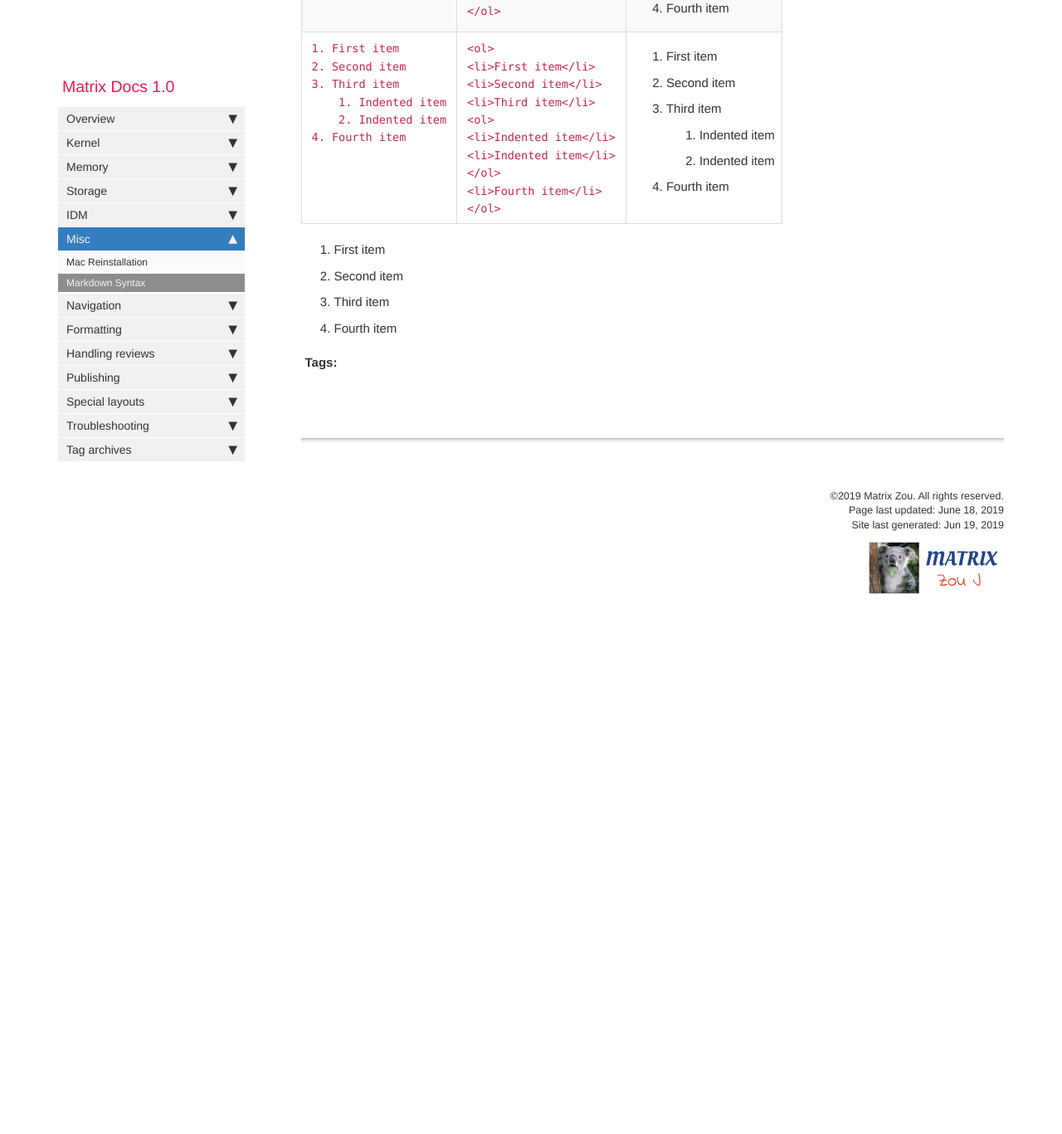
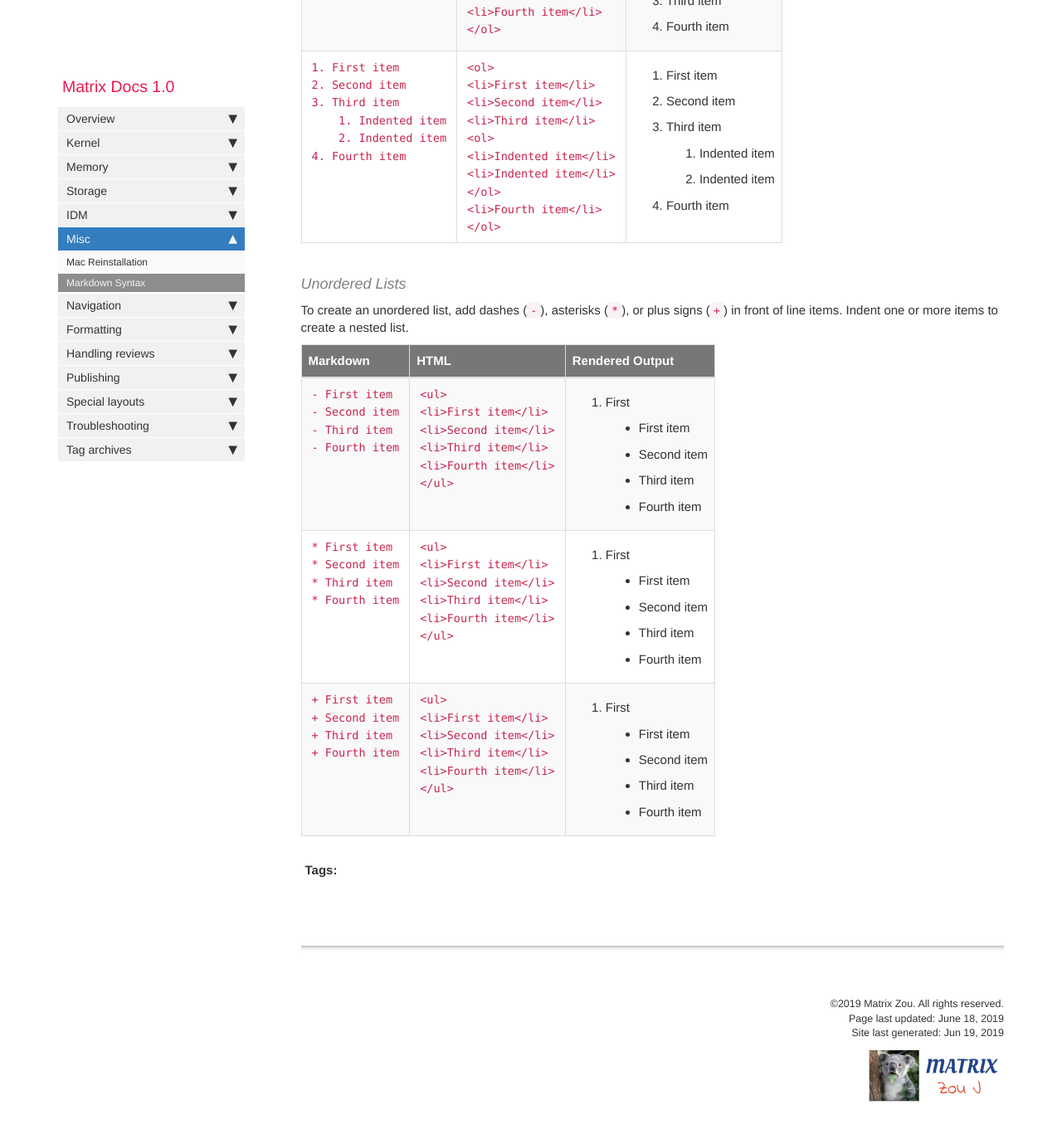
Before and after one commit to matrixzj/documentations, a Jekyll site: the page built from pages/misc/misc_markdown.md, in a window 1280 px wide and 1400 px high, scrolled down 3096 px. Shown: the top 1367 px of the window at 83% size. Built offline with Jekyll 4.4.1, drawn with Linux system fonts in a browser that asks for light colours; comment, search, counter and statistics services are not loaded; before the commit the page ends 3884 px from its top, so only the background shows below that.

Commit message:
There are 1 files have been modified at 2019-06-19 09:02:10 . 	-rw-r--r-- 1 jzou ops 6769 Jun 19 09:02 pages/misc/misc_markdown.md No files have been added. No files have been deleted. No file type has been changed.

```diff
--- a/pages/misc/misc_markdown.md
+++ b/pages/misc/misc_markdown.md
@@ -100,6 +100,16 @@ To create an ordered list, add line items with numbers followed by periods. The
 `1. First item`<br>`2. Second item`<br>`3. Third item`<br>`    1. Indented item`<br>`    2. Indented item`<br>`4. Fourth item ` | `<ol>`<br>`<li>First item</li>`<br>`<li>Second item</li>`<br>`<li>Third item</li>`<br>`<ol>`<br>`<li>Indented item</li>`<br>`<li>Indented item</li>`<br>`</ol>`<br>`<li>Fourth item</li>`<br>`</ol> ` | {::nomarkdown}<ol><li>First item</li><li>Second item</li><li>Third item</li><ol><li>Indented item</li><li>Indented item</li></ol><li>Fourth item</li></ol>{:/}
 {: .table-bordered }
 
-<ol><li>First item</li><li>Second item</li><li>Third item</li><li>Fourth item</li></ol>
+#### Unordered Lists
+
+To create an unordered list, add dashes (`-`), asterisks (`*`), or plus signs (`+`) in front of line items. Indent one or more items to create a nested list.
+
+**Markdown** | **HTML** | **Rendered Output**
+------------- | ------------- | -----
+`- First item`<br>`- Second item`<br>`- Third item`<br>`- Fourth item` | `<ul>`<br>`<li>First item</li>`<br>`<li>Second item</li>`<br>`<li>Third item</li>`<br>`<li>Fourth item</li>`<br>`</ul>` | {::nomarkdown}<ol><li>First<ul><li>First item</li><li>Second item</li><li>Third item</li><li>Fourth item</li></ul>{:/}
+`* First item`<br>`* Second item`<br>`* Third item`<br>`* Fourth item` | `<ul>`<br>`<li>First item</li>`<br>`<li>Second item</li>`<br>`<li>Third item</li>`<br>`<li>Fourth item</li>`<br>`</ul>` | {::nomarkdown}<ol><li>First<ul><li>First item</li><li>Second item</li><li>Third item</li><li>Fourth item</li></ul>{:/}
+`+ First item`<br>`+ Second item`<br>`+ Third item`<br>`+ Fourth item` | `<ul>`<br>`<li>First item</li>`<br>`<li>Second item</li>`<br>`<li>Third item</li>`<br>`<li>Fourth item</li>`<br>`</ul>` | {::nomarkdown}<ol><li>First<ul><li>First item</li><li>Second item</li><li>Third item</li><li>Fourth item</li></ul>{:/}
+{: .table-bordered }
+
 
 {% include links.html %}
```
